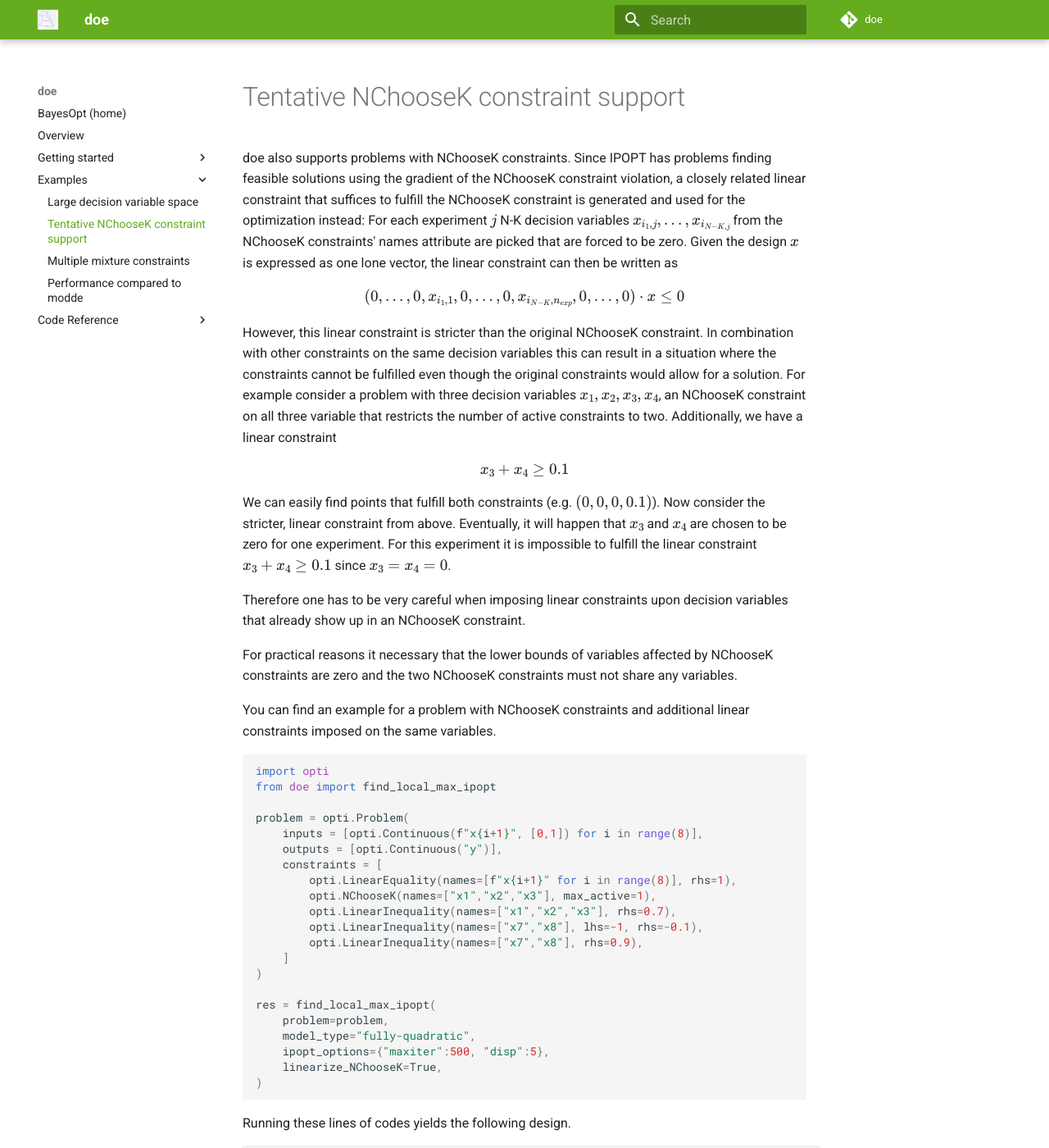
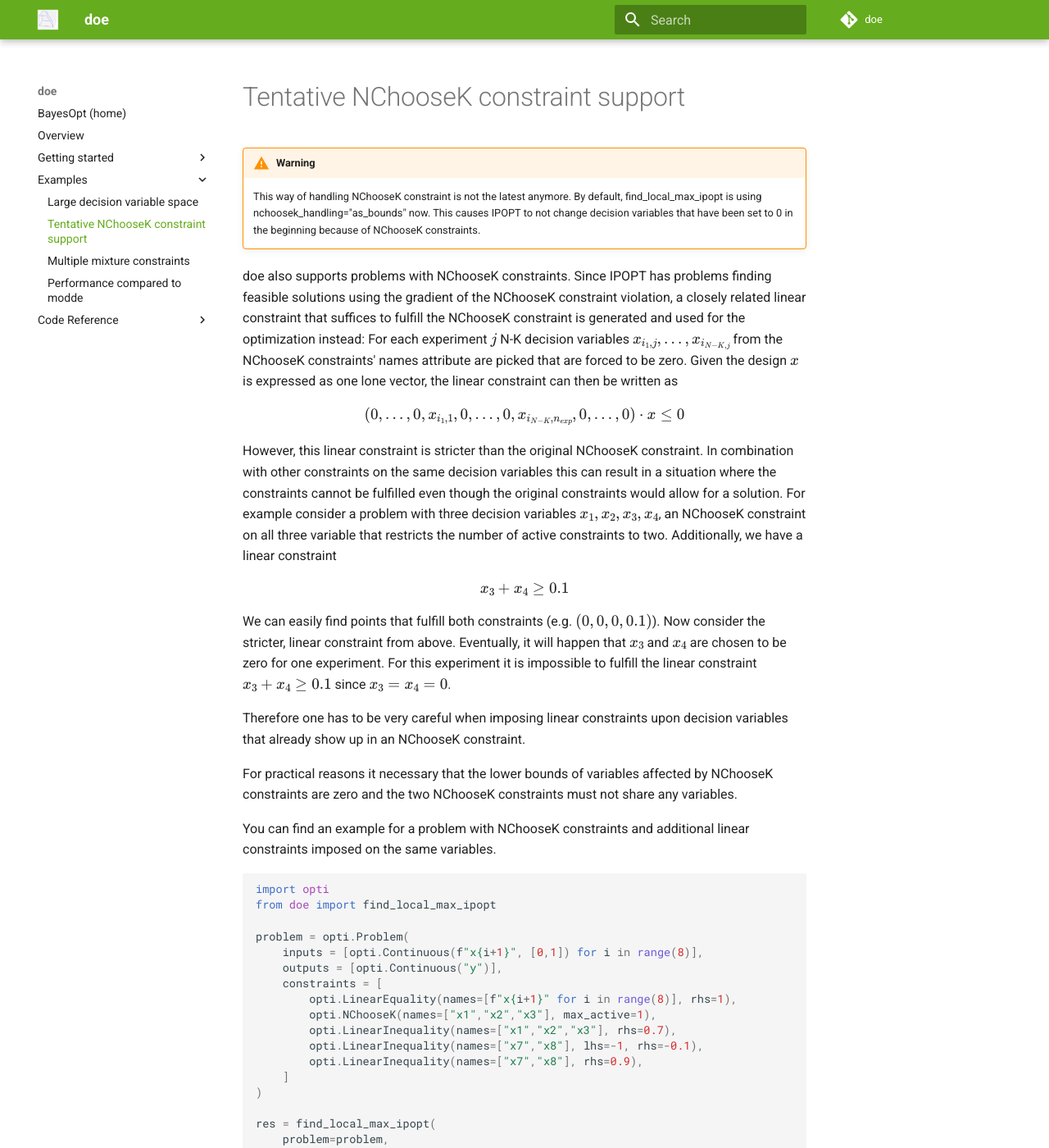
Before and after one commit to basf/doe, an MkDocs documentation site: the page built from docs/nchoosek_constraint.md, in a window 1280 px wide and 1400 px high. Shown: the whole window at 82% size. Built offline with MkDocs 1.6.1 and Material for MkDocs 9.7.7, drawn with Linux system fonts in a browser that asks for light colours; some of the changed text lies outside the part shown.

Commit message:
changed docs for formulation of nchoosek ocnstraints as bounds

````diff
--- a/docs/nchoosek_constraint.md
+++ b/docs/nchoosek_constraint.md
@@ -1,4 +1,7 @@
 # Tentative NChooseK constraint support
+
+!!! warning
+    This way of handling NChooseK constraint is not the latest anymore. By default, find_local_max_ipopt is using nchoosek_handling="as_bounds" now. This causes IPOPT to not change decision variables that have been set to 0 in the beginning because of NChooseK constraints.
 
 doe also supports problems with NChooseK constraints. Since IPOPT has problems finding feasible solutions
 using the gradient of the NChooseK constraint violation, a closely related linear constraint that suffices
@@ -46,7 +49,7 @@ res = find_local_max_ipopt(
     problem=problem,
     model_type="fully-quadratic",
     ipopt_options={"maxiter":500, "disp":5},
-    linearize_NChooseK=True,
+    nchoosek_handling="as_linear_constraint",
 )
 ```
 
````
Also changed, not shown: docs/tips.md (+1 -1 lines).
